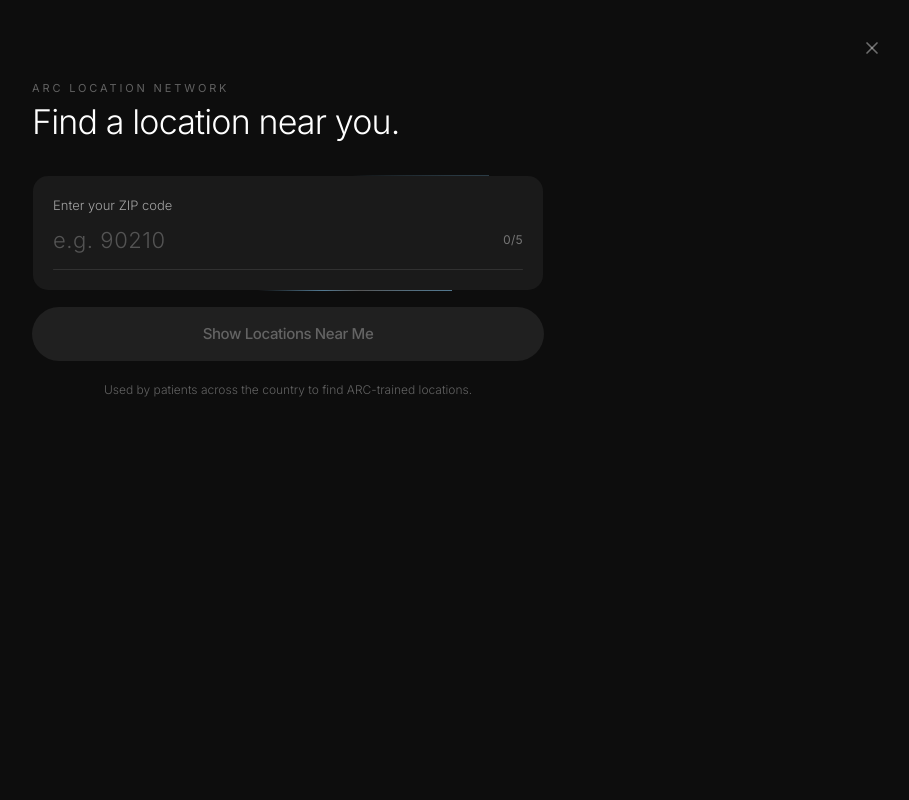
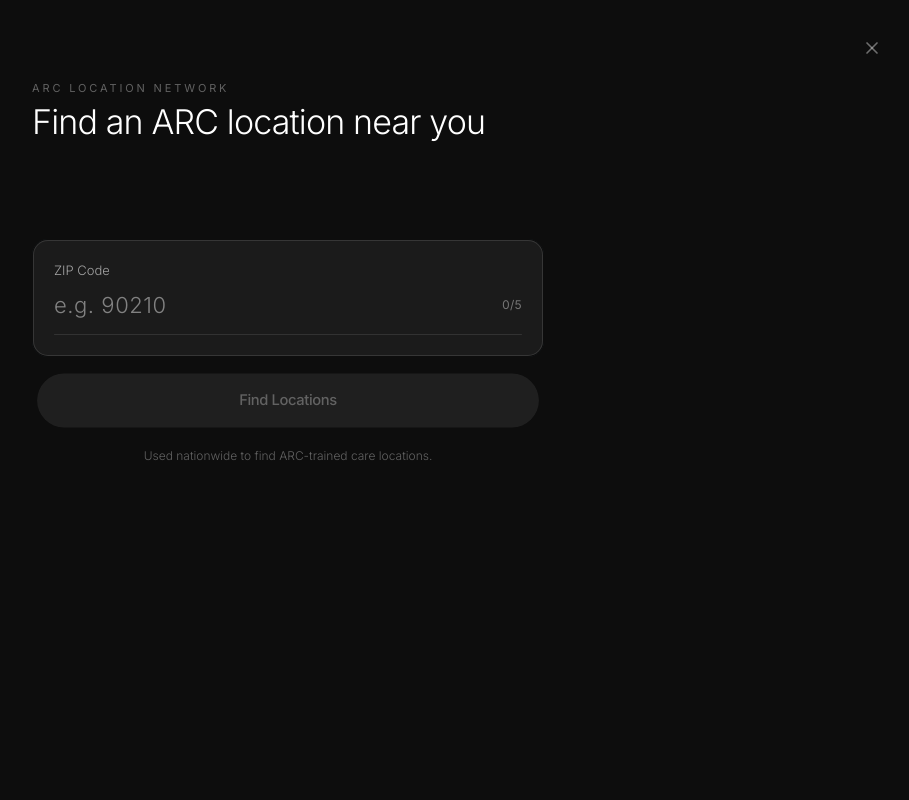
Before and after one commit to jjjarv-web/arc-joint-website, a Next.js app: page /locations in a window 1280 px wide. Both pictures are taken after a click on the button "Find Location". Shown: the top 800 px of the page, without its empty margins (352-1261 px from the left). Built offline with nearby package versions, Linux system fonts and the light colour scheme.

Commit message:
Apple-style Find Location: breathing glow, refined copy, staggered results, assessment ZIP parity
Made-with: Cursor

```diff
--- a/src/app/globals.css
+++ b/src/app/globals.css
@@ -30,6 +30,12 @@ body {
   to   { transform: rotate(360deg); }
 }
 
+/* Apple-style breathing glow: opacity 0.35 → 0.55 → 0.35, ~5s */
+@keyframes breathingGlow {
+  0%, 100% { opacity: 0.35; }
+  50%      { opacity: 0.55; }
+}
+
 @keyframes subtlePulse {
   0%   { transform: scale(1); }
   40%  { transform: scale(1.02); }
--- a/src/app/locations/page.tsx
+++ b/src/app/locations/page.tsx
@@ -11,34 +11,84 @@ export default function LocationsPage() {
   const locations = getAllLocations();
 
   return (
-    <main className="min-h-screen bg-white px-6 py-16">
-      <div className="mx-auto w-full max-w-5xl">
-        <h1 className="text-5xl font-light md:text-7xl">Locations</h1>
-        <p className="mt-4 max-w-2xl text-lg text-black/55">
-          ARC locations are ranked on the homepage by ZIP proximity. Browse all locations below.
+    <main className="min-h-screen">
+      {/* ── Dark hero ─────────────────────────────────────────── */}
+      <section className="bg-[#0d0d0d] px-6 pb-14 pt-16 md:px-10">
+        <div className="mx-auto w-full max-w-4xl">
+          <Link
+            href="/"
+            className="inline-flex items-center gap-1.5 text-[13px] text-white/40 transition-colors hover:text-white/70"
+          >
+            <svg viewBox="0 0 24 24" className="h-3.5 w-3.5" fill="none" stroke="currentColor" strokeWidth="2" strokeLinecap="round" strokeLinejoin="round">
+              <polyline points="15 18 9 12 15 6" />
+            </svg>
+            Back to home
+          </Link>
+          <p className="mt-6 text-[11px] uppercase tracking-[0.26em] text-white/35">
+            ARC Location Network
+          </p>
+          <h1 className="mt-3 text-[clamp(36px,6vw,56px)] font-light leading-tight tracking-tight text-white">
+            Find a location near you
+          </h1>
+          <p className="mt-4 max-w-xl text-[17px] font-light leading-relaxed text-white/50">
+            ARC locations are ranked by ZIP proximity on the homepage. Browse all locations below.
+          </p>
+        </div>
+      </section>
+
+      {/* ── Locations grid ────────────────────────────────────── */}
+      <section className="bg-[#f5f5f5] px-6 py-14 md:px-10">
+        <div className="mx-auto w-full max-w-4xl">
+          <p className="mb-8 text-[10px] uppercase tracking-[0.22em] text-black/40">
+            All Locations
           </p>
 
-        <ul className="mt-12 grid gap-4">
+          <ul className="space-y-4">
             {locations.map((location) => (
-            <li key={location.id} className="rounded-2xl border border-black/10 p-6">
-              <div className="flex flex-wrap items-center justify-between gap-3">
-                <div>
-                  <p className="text-2xl">{location.name}</p>
-                  <p className="text-black/55">
+              <li key={location.id}>
+                <Link
+                  href={`/locations/${location.slug}`}
+                  className="group block overflow-hidden rounded-2xl border border-black/[0.06] bg-white transition-all duration-300 hover:border-black/[0.12] hover:shadow-[0_20px_40px_-12px_rgba(0,0,0,0.12)]"
+                >
+                  <div className="flex flex-col gap-4 p-6 md:flex-row md:items-center md:justify-between md:gap-6">
+                    <div className="min-w-0 flex-1">
+                      <div className="flex flex-wrap items-center gap-2">
+                        <h2 className="text-[22px] font-light tracking-tight text-black group-hover:text-black/90">
+                          {location.name}
+                        </h2>
+                        {location.verified && (
+                          <span className="rounded-full border border-emerald-500/30 bg-emerald-500/10 px-2.5 py-0.5 text-[10px] uppercase tracking-[0.12em] text-emerald-600">
+                            ARC Verified
+                          </span>
+                        )}
+                      </div>
+                      <p className="mt-1 text-[15px] font-light text-black/55">
                         {location.city}, {location.state}
                       </p>
+                      <p className="mt-2 line-clamp-2 text-[14px] font-light leading-snug text-black/45">
+                        {location.description}
+                      </p>
                     </div>
-                <Link
-                  href={`/locations/${location.slug}`}
-                  className="rounded-full border border-black/20 px-4 py-2 text-sm"
-                >
+
+                    <div className="flex shrink-0 items-center gap-3">
+                      <span className="rounded-full border border-black/[0.12] px-3 py-1 text-[11px] uppercase tracking-[0.1em] text-black/50">
+                        {location.specialty}
+                      </span>
+                      <span className="inline-flex items-center gap-1.5 rounded-full bg-black py-2.5 px-4 text-[13px] font-medium text-white transition-colors group-hover:bg-black/85">
                         View Location
+                        <svg viewBox="0 0 24 24" className="h-3.5 w-3.5" fill="none" stroke="currentColor" strokeWidth="2" strokeLinecap="round" strokeLinejoin="round">
+                          <line x1="7" y1="17" x2="17" y2="7" />
+                          <polyline points="7 7 17 7 17 17" />
+                        </svg>
+                      </span>
+                    </div>
+                  </div>
                 </Link>
-              </div>
               </li>
             ))}
           </ul>
         </div>
+      </section>
     </main>
   );
 }
--- a/src/components/FindLocationOverlay.tsx
+++ b/src/components/FindLocationOverlay.tsx
@@ -1,6 +1,7 @@
 "use client";
 
 import { useEffect, useRef, useState } from "react";
+import gsap from "gsap";
 import type { SearchResult } from "@/lib/types";
 import { LocationCard } from "@/components/experience/LocationCard";
 
@@ -16,6 +17,7 @@ export function FindLocationOverlay({ open, onClose }: FindLocationOverlayProps)
   const [results, setResults] = useState<SearchResult[]>([]);
   const [activeLocationId, setActiveLocationId] = useState("");
   const inputRef = useRef<HTMLInputElement>(null);
+  const resultsListRef = useRef<HTMLUListElement>(null);
 
   // Lock body scroll while open
   useEffect(() => {
@@ -35,6 +37,17 @@ export function FindLocationOverlay({ open, onClose }: FindLocationOverlayProps)
     return () => window.removeEventListener("keydown", handler);
   }, [open, onClose]);
 
+  // Staggered reveal when results appear
+  useEffect(() => {
+    if (results.length === 0 || !resultsListRef.current) return;
+    const items = resultsListRef.current.querySelectorAll("li");
+    gsap.fromTo(
+      items,
+      { opacity: 0, y: 16 },
+      { opacity: 1, y: 0, duration: 0.45, stagger: 0.06, ease: "power2.out" }
+    );
+  }, [results.length]);
+
   const runSearch = async (event: React.FormEvent<HTMLFormElement>) => {
     event.preventDefault();
     if (zip.length !== 5) return;
@@ -43,8 +56,13 @@ export function FindLocationOverlay({ open, onClose }: FindLocationOverlayProps)
     setResults([]);
     setActiveLocationId("");
 
+    const minDelay = new Promise((r) => setTimeout(r, 300));
+
     try {
-      const response = await fetch(`/api/locations/search?zip=${encodeURIComponent(zip)}`);
+      const [_, response] = await Promise.all([
+        minDelay,
+        fetch(`/api/locations/search?zip=${encodeURIComponent(zip)}`),
+      ]);
       const data = (await response.json()) as { error?: string; results?: SearchResult[] };
       if (!response.ok) throw new Error(data.error || "Unable to search locations right now.");
       const incoming = data.results || [];
@@ -84,26 +102,26 @@ export function FindLocationOverlay({ open, onClose }: FindLocationOverlayProps)
       <div className="mx-auto mt-10 w-full max-w-lg">
         {/* Header */}
         <p className="mb-1 text-[11px] uppercase tracking-[0.26em] text-white/35">ARC Location Network</p>
-        <p className="mb-8 text-[28px] font-light leading-tight tracking-tight text-white md:text-[34px]">
-          Find a location near you.
+        <p className="mb-20 text-[28px] font-light leading-tight tracking-tight text-white md:mb-24 md:text-[34px]">
+          Find an ARC location near you
         </p>
 
         {/* ZIP form */}
         <form onSubmit={runSearch}>
           <div className="relative overflow-hidden rounded-2xl p-px">
-            {/* Spinning border light — stops once search has run */}
+            {/* Breathing glow — Apple-style, stops once search has run */}
             <div
-              className="absolute inset-[-100%]"
+              className="pointer-events-none absolute inset-0 rounded-2xl"
               style={{
-                background: "conic-gradient(from 0deg, transparent 0deg, transparent 120deg, rgba(138,210,255,0.55) 180deg, rgba(255,255,255,0.3) 200deg, rgba(138,210,255,0.55) 220deg, transparent 280deg, transparent 360deg)",
-                animation: results.length > 0 || loading ? "none" : "borderSpin 3.5s linear infinite",
+                boxShadow: "0 0 24px rgba(138,210,255,0.5)",
+                animation: results.length > 0 || loading ? "none" : "breathingGlow 5s ease-in-out infinite",
                 opacity: results.length > 0 ? 0 : 1,
                 transition: "opacity 0.4s ease-out",
               }}
             />
-            <div className="relative rounded-[15px] px-5 py-5" style={{ backgroundColor: "#1a1a1a" }}>
+            <div className="relative rounded-[15px] border border-white/[0.08] bg-white/[0.04] px-5 py-5 transition-colors duration-200 focus-within:border-white/[0.12] focus-within:bg-white/[0.06]">
               <label htmlFor="overlay-zip-input" className="mb-2 block text-[13px] font-light text-white/60">
-                Enter your ZIP code
+                ZIP Code
               </label>
               <div className="flex items-center gap-3">
                 <input
@@ -116,7 +134,7 @@ export function FindLocationOverlay({ open, onClose }: FindLocationOverlayProps)
                   value={zip}
                   onChange={(e) => setZip(e.target.value.replace(/\D/g, ""))}
                   placeholder="e.g. 90210"
-                  className="min-w-0 flex-1 bg-transparent text-[22px] font-light tracking-wide text-white outline-none placeholder:text-white/25"
+                  className="min-w-0 flex-1 bg-transparent text-[22px] font-light tracking-wide text-white outline-none placeholder:text-white/45"
                 />
                 <span className="shrink-0 text-[12px] tabular-nums text-white/40">{zip.length}/5</span>
               </div>
@@ -136,7 +154,7 @@ export function FindLocationOverlay({ open, onClose }: FindLocationOverlayProps)
           <button
             type="submit"
             disabled={zip.length !== 5 || loading}
-            className="mt-4 w-full rounded-full py-4 text-[15px] font-medium tracking-tight transition-all duration-500 enabled:active:scale-[0.98]"
+            className="mt-4 w-full rounded-full py-4 text-[15px] font-medium tracking-tight transition-all duration-300 enabled:active:scale-[0.98] disabled:scale-[0.98] disabled:opacity-70"
             style={{
               backgroundColor: zip.length === 5 ? "rgb(255,255,255)" : "rgba(255,255,255,0.08)",
               color: zip.length === 5 ? "rgb(0,0,0)" : "rgba(255,255,255,0.3)",
@@ -149,7 +167,7 @@ export function FindLocationOverlay({ open, onClose }: FindLocationOverlayProps)
                 <span className="h-3.5 w-3.5 animate-spin rounded-full border border-black/30 border-t-black" />
                 Searching…
               </span>
-            ) : "Show Locations Near Me"}
+            ) : "Find Locations"}
           </button>
         </form>
 
@@ -157,7 +175,7 @@ export function FindLocationOverlay({ open, onClose }: FindLocationOverlayProps)
 
         {/* Results */}
         {results.length > 0 && (
-          <div className="mt-8" style={{ opacity: 0, animation: "fadeIn 0.5s ease-out 0.1s forwards" }}>
+          <div className="mt-8">
             <div className="mb-3 flex items-center justify-between">
               <p className="text-[10px] uppercase tracking-[0.22em] text-white/45">Near {zip}</p>
               <div className="flex items-center gap-3">
@@ -172,7 +190,7 @@ export function FindLocationOverlay({ open, onClose }: FindLocationOverlayProps)
               </div>
             </div>
 
-            <ul className="space-y-2">
+            <ul ref={resultsListRef} className="space-y-2">
               {results.map((location, index) => (
                 <li key={location.id}>
                   <LocationCard
@@ -181,6 +199,7 @@ export function FindLocationOverlay({ open, onClose }: FindLocationOverlayProps)
                     isClosest={index === 0}
                     variant="dark"
                     onSelect={setActiveLocationId}
+                    onProfileClick={onClose}
                   />
                 </li>
               ))}
@@ -190,7 +209,7 @@ export function FindLocationOverlay({ open, onClose }: FindLocationOverlayProps)
 
         {results.length === 0 && !loading && !error && (
           <p className="mt-5 text-center text-[12px] font-light text-white/35">
-            Used by patients across the country to find ARC-trained locations.
+            Used nationwide to find ARC-trained care locations.
           </p>
         )}
       </div>
--- a/src/components/experience/HomeExperience.tsx
+++ b/src/components/experience/HomeExperience.tsx
@@ -147,6 +147,7 @@ export function HomeExperience() {
   const productSectionRef = useRef<HTMLElement>(null);
   const kneeSectionRef = useRef<HTMLDivElement>(null);
   const assessmentPanelRef = useRef<HTMLDivElement>(null);
+  const bottomLocationResultsRef = useRef<HTMLDivElement>(null);
 
   useGSAP(
     () => {
@@ -373,6 +374,13 @@ export function HomeExperience() {
     () => (locationResults.length > 0 ? `${locationResults.length} locations` : ""),
     [locationResults]
   );
+
+  // Scroll bottom ZIP results into view when they appear
+  useEffect(() => {
+    if (locationResults.length > 0 && bottomLocationResultsRef.current) {
+      bottomLocationResultsRef.current.scrollIntoView({ behavior: "smooth", block: "start" });
+    }
+  }, [locationResults.length]);
 
   const resetAssessment = () => {
     zipTlRef.current?.kill();
@@ -777,23 +785,24 @@ export function HomeExperience() {
                       />
 
                       <div style={{ opacity: 0, animation: "fadeIn 0.7s ease-out 3.2s forwards" }}>
-                        <p className="mb-2 text-[22px] font-medium leading-tight tracking-tight text-white md:text-[24px]">
-                          Enter your ZIP to find a location near you.
+                        <p className="mb-6 text-[22px] font-medium leading-tight tracking-tight text-white md:text-[24px]">
+                          Find an ARC location near you
                         </p>
                         <form onSubmit={runSearch}>
                           <div className="relative overflow-hidden rounded-2xl p-px">
+                            {/* Breathing glow — Apple-style, stops once search has run */}
                             <div
-                              className="absolute inset-[-100%]"
+                              className="pointer-events-none absolute inset-0 rounded-2xl"
                               style={{
-                                background: "conic-gradient(from 0deg, transparent 0deg, transparent 120deg, rgba(138,210,255,0.55) 180deg, rgba(255,255,255,0.3) 200deg, rgba(138,210,255,0.55) 220deg, transparent 280deg, transparent 360deg)",
-                                animation: results.length > 0 || loading ? "none" : "borderSpin 3.5s linear infinite",
+                                boxShadow: "0 0 24px rgba(138,210,255,0.5)",
+                                animation: results.length > 0 || loading ? "none" : "breathingGlow 5s ease-in-out infinite",
                                 opacity: results.length > 0 ? 0 : 1,
                                 transition: "opacity 0.4s ease-out",
                               }}
                             />
-                            <div className="relative rounded-[15px] px-5 py-5" style={{ backgroundColor: "#1a1a1a" }}>
-                              <label htmlFor="zip-input" className="mb-2 block text-[13px] font-light text-white/70">
-                                Enter your ZIP code
+                            <div className="relative rounded-[15px] border border-white/[0.08] bg-white/[0.04] px-5 py-5 transition-colors duration-200 focus-within:border-white/[0.12] focus-within:bg-white/[0.06]">
+                              <label htmlFor="zip-input" className="mb-2 block text-[13px] font-light text-white/60">
+                                ZIP Code
                               </label>
                               <div className="flex items-center gap-3">
                                 <input
@@ -805,9 +814,9 @@ export function HomeExperience() {
                                   value={zip}
                                   onChange={(event) => setZip(event.target.value.replace(/\D/g, ""))}
                                   placeholder="e.g. 90210"
-                                  className="min-w-0 flex-1 bg-transparent text-[22px] font-light tracking-wide text-white outline-none placeholder:text-white/25 md:text-[24px]"
+                                  className="min-w-0 flex-1 bg-transparent text-[22px] font-light tracking-wide text-white outline-none placeholder:text-white/45 md:text-[24px]"
                                 />
-                                <span className="shrink-0 text-[12px] tabular-nums text-white/50">{zip.length}/5</span>
+                                <span className="shrink-0 text-[12px] tabular-nums text-white/40">{zip.length}/5</span>
                               </div>
                               <div className="mt-3 h-px w-full rounded-full bg-white/10">
                                 <div
@@ -824,7 +833,7 @@ export function HomeExperience() {
                           <button
                             type="submit"
                             disabled={zip.length !== 5 || loading}
-                            className="mt-4 w-full rounded-full py-4 text-[15px] font-medium tracking-tight transition-all duration-300 enabled:active:scale-[0.98]"
+                            className="mt-4 w-full rounded-full py-4 text-[15px] font-medium tracking-tight transition-all duration-300 enabled:active:scale-[0.98] disabled:scale-[0.98] disabled:opacity-70"
                             style={{
                               backgroundColor: zip.length === 5 ? "rgb(255,255,255)" : "rgba(255,255,255,0.08)",
                               color: zip.length === 5 ? "rgb(0,0,0)" : "rgba(255,255,255,0.3)",
@@ -837,12 +846,12 @@ export function HomeExperience() {
                                 <span className="h-3.5 w-3.5 animate-spin rounded-full border border-black/30 border-t-black" />
                                 Searching…
                               </span>
-                            ) : "Show Locations Near Me"}
+                            ) : "Find Locations"}
                           </button>
                         </form>
                         {results.length === 0 && !loading && (
                           <p className="mt-4 text-center text-[12px] font-light text-white/45">
-                            Used by patients across the country to find ARC-trained locations.
+                            Used nationwide to find ARC-trained care locations.
                           </p>
                         )}
                         {error && <p className="mt-4 text-center text-sm text-red-400/70">{error}</p>}
@@ -919,7 +928,7 @@ export function HomeExperience() {
           <h3 className="text-[clamp(44px,6vw,72px)] font-semibold leading-tight text-black">
             Let&apos;s understand
             <br />
-            your knee pain.
+            your pain.
           </h3>
           <button
             type="button"
@@ -978,7 +987,7 @@ export function HomeExperience() {
             <p className="mt-4 text-sm text-red-500">{locationError}</p>
           )}
           {locationResults.length > 0 && (
-            <div className="mt-6 w-full text-left animate-[fadeIn_0.5s_ease-out_forwards]">
+            <div ref={bottomLocationResultsRef} className="mt-6 w-full text-left animate-[fadeIn_0.5s_ease-out_forwards]">
               <div className="mb-3 flex items-center justify-between">
                 <p className="text-[10px] uppercase tracking-[0.22em] text-black/45">Near {locationZip}</p>
                 <p className="text-[10px] text-black/35">{locationNearestLabel}</p>
```
Also changed, not shown: src/components/experience/LocationCard.tsx (+26 -11 lines). Lines whose indentation alone changed are shown as unchanged.
